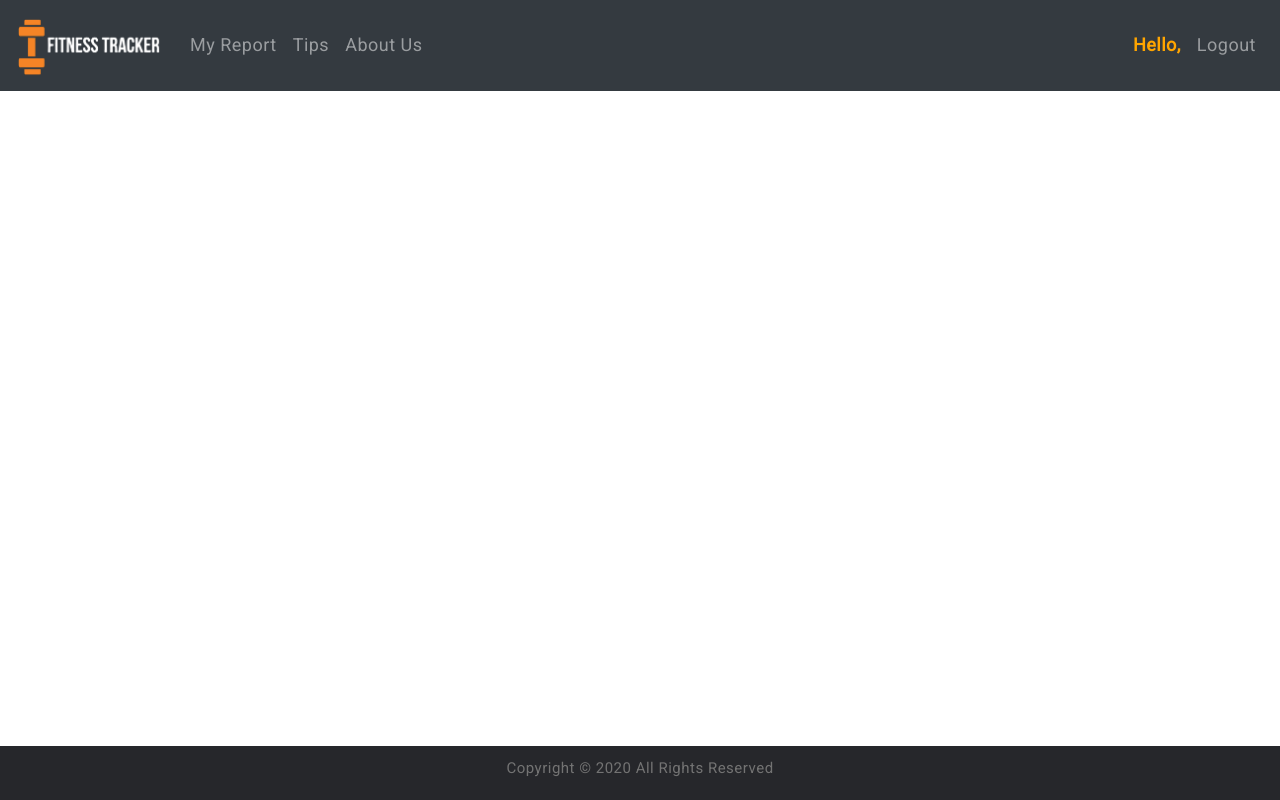
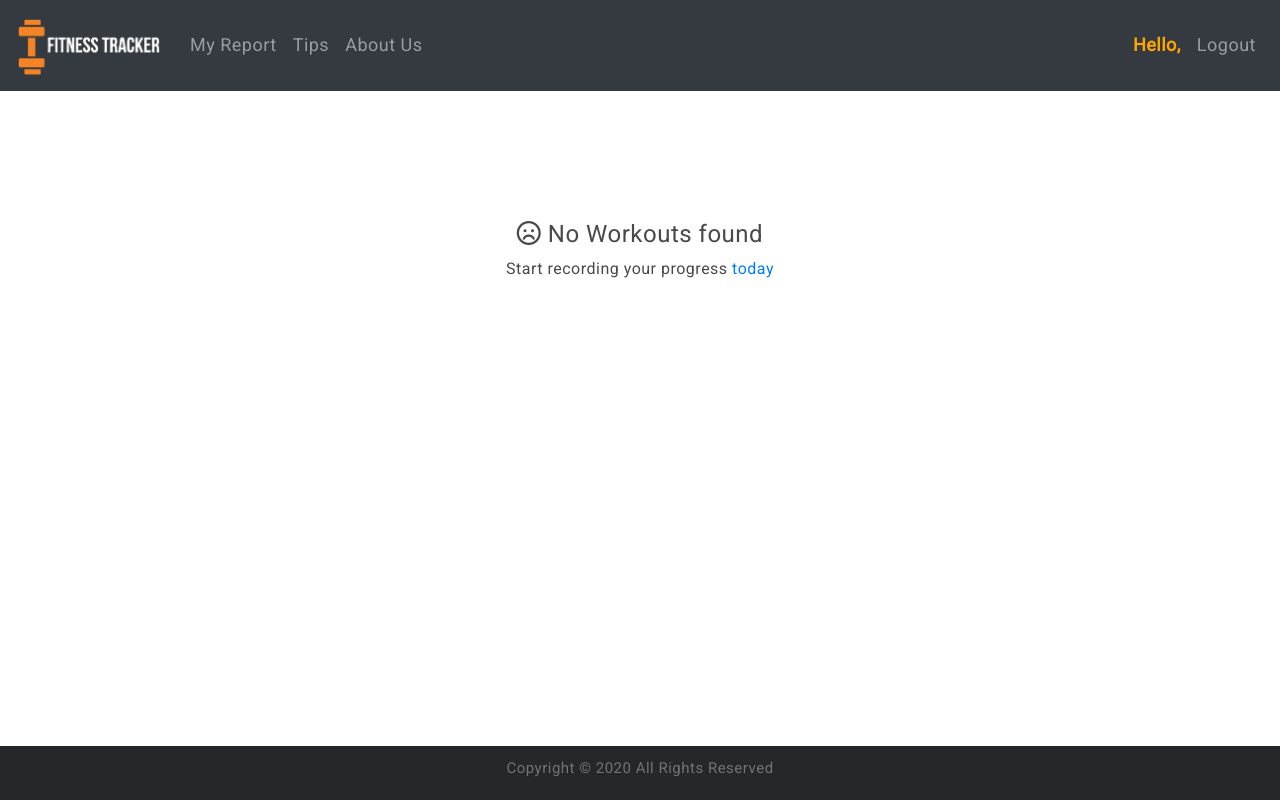
Before and after one commit to SarahV2/fitness-app-frontend, a React (Create React App) app: page /myreport in a window 1280 px wide. Built offline with nearby package versions, Linux system fonts and the light colour scheme; no server answers; sample sign-in values are in the browser's storage.

Commit message:
enhance routing

```diff
--- a/src/App.css
+++ b/src/App.css
@@ -138,7 +138,6 @@ body {
 }
 
 .page-not-found {
-  margin-top: 100px;
   font-weight: bold;
 }
 
@@ -150,6 +149,10 @@ body {
   color:white;
 }
 
-.user-history{
+.user-history,{
   margin-top: 70px;
 }
+
+.page-not-found,.no-workout-message{
+  margin-top:150px;
+}
--- a/src/App.js
+++ b/src/App.js
@@ -20,13 +20,13 @@ function App() {
       <NavigationBar />
       <Router>
         <Switch>
-          <Route exact path='/home' component={Home} />
+          <Route exact path='/' component={Landing} />
+          <Route path='/home' component={Home} />
           <Route path='/login' component={Login} />
           <Route path='/signup' component={SignUp} />
           <Route path='/tips' component={Tips} />
           <Route path='/myreport' component={UserWorkouts} />
           <Route path='/about' component={AboutUs} />
-          <Route path='/' component={Landing} />
           <Route component={NotFound} />
         </Switch>
       </Router>
--- a/src/components/Home.js
+++ b/src/components/Home.js
@@ -73,7 +73,7 @@ export default class Home extends Component {
           />
         </div>
 
-        {!userID ? <Redirect to='/home'/> : ''}
+        {!userID ? <Redirect to='/'/> : ''}
         {userWorkouts !== '' ? <MusclesList workouts={userWorkouts} /> : ''}
       </div>
     );
--- /dev/null
+++ b/src/components/NoWorkoutFound.js
@@ -0,0 +1,17 @@
+import React, { Component } from 'react';
+import { Link } from 'react-router-dom';
+export default class NoWorkoutFound extends Component {
+  render() {
+    return (
+      <div className='no-workout-message'>
+        <h4>
+          <i className='far fa-frown' />
+          {''} No Workouts found
+        </h4>
+        <p>
+          Start recording your progress <Link to='/home'>today</Link>
+        </p>
+      </div>
+    );
+  }
+}
--- a/src/components/UserWorkouts.js
+++ b/src/components/UserWorkouts.js
@@ -4,6 +4,7 @@ import WorkoutInfo from './WorkoutInfo';
 import Footer from './Footer';
 import { Redirect } from 'react-router-dom';
 import { Container } from 'reactstrap';
+import NoWorkoutFound from './NoWorkoutFound';
 export default class UserWorkouts extends Component {
   state = {
     userWorkouts: '',
@@ -56,7 +57,7 @@ export default class UserWorkouts extends Component {
     if (!loggedIn) {
       return <Redirect to='/' />;
     }
-    if (userWorkouts) {
+    if (userWorkouts.length>0) {
       return (
         <div className='user-history'>
            <br />
@@ -78,7 +79,7 @@ export default class UserWorkouts extends Component {
         </div>
       );
     } else {
-      return <p>An error occured</p>;
+      return <NoWorkoutFound/>;
     }
   }
 }
```
